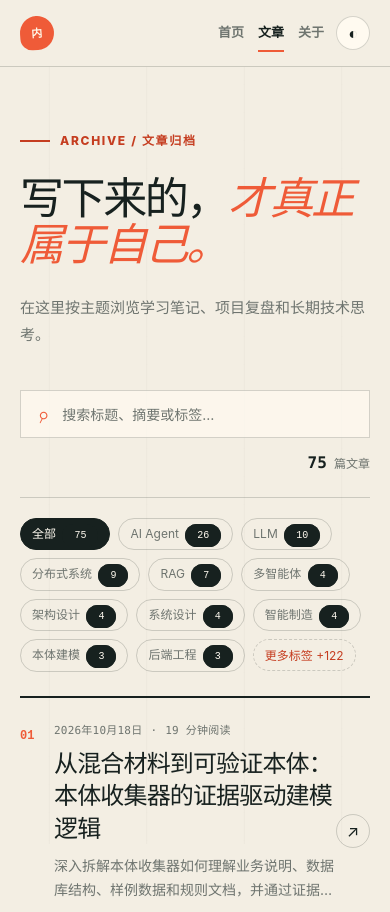
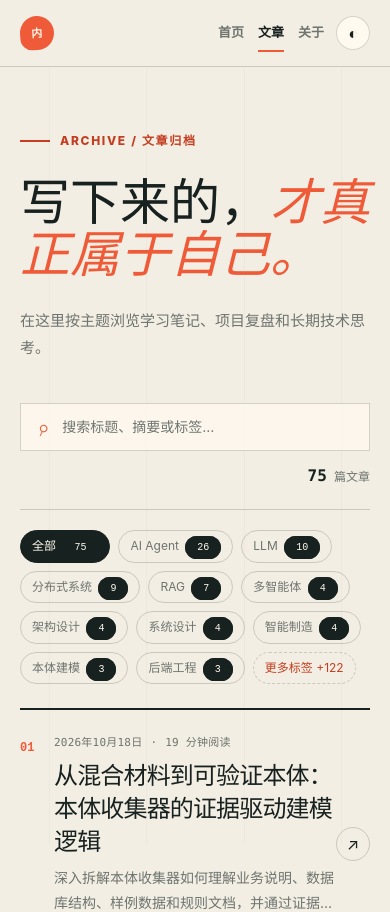
Before and after one commit to wangdengyu0512/Learning, a Next.js app: page /posts in a window 390 px wide. Shown: the top 912 px of the page. Built offline with nearby package versions, Linux system fonts and the light colour scheme.

Commit message:
fix: keep archive heading on one line

```diff
--- a/app/globals.css
+++ b/app/globals.css
@@ -609,6 +609,13 @@ button {
   font-size: clamp(52px, 7vw, 88px);
 }
 
+.page-header h1.archive-title {
+  max-width: none;
+  font-size: 64px;
+  letter-spacing: 0;
+  white-space: nowrap;
+}
+
 .page-header > p:last-child {
   max-width: 600px;
   margin: 0;
@@ -1113,6 +1120,10 @@ button {
     --shell: min(100% - 36px, 760px);
   }
 
+  .page-header h1.archive-title {
+    font-size: 50px;
+  }
+
   .hero {
     min-height: 0;
     padding-block: 76px 90px;
@@ -1267,6 +1278,11 @@ button {
 
   .page-header h1 {
     font-size: 50px;
+  }
+
+  .page-header h1.archive-title {
+    font-size: 50px;
+    white-space: normal;
   }
 
   .about-hero {
--- a/app/posts/page.tsx
+++ b/app/posts/page.tsx
@@ -16,7 +16,7 @@ export default function PostsPage() {
     <section className="shell page-section">
       <header className="page-header">
         <p className="eyebrow"><span /> ARCHIVE / 文章归档</p>
-        <h1>写下来的，<em>才真正属于自己。</em></h1>
+        <h1 className="archive-title">写下来的，<em>才真正属于自己。</em></h1>
         <p>在这里按主题浏览学习笔记、项目复盘和长期技术思考。</p>
       </header>
       <PostArchive posts={posts} />
```
